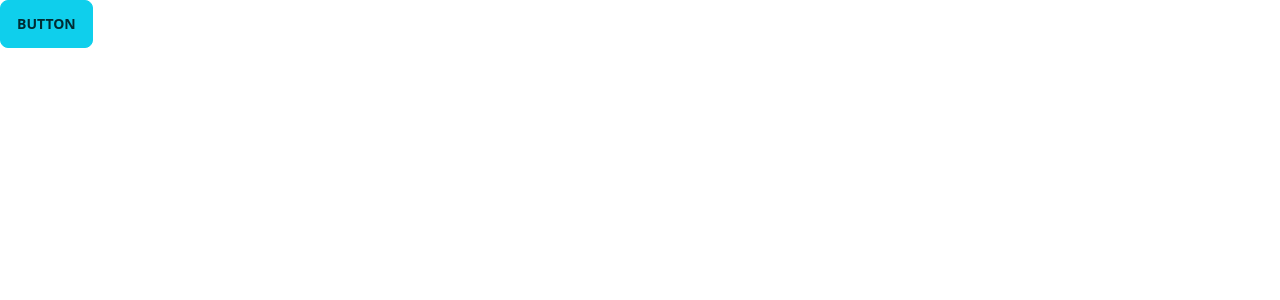
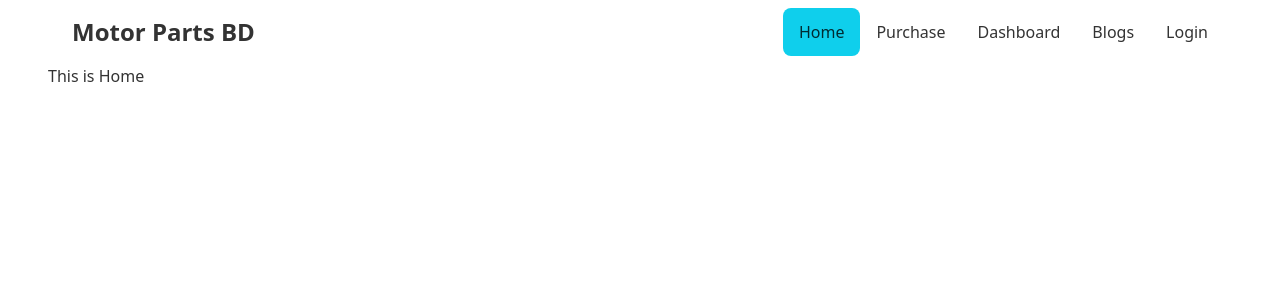
Before and after one commit to Md-Mobassher/motor-parts-manufacturer-bd-client, a React (Create React App) app: page / in a window 1280 px wide. Shown: the top 300 px of the page. Built offline with nearby package versions, Linux system fonts and the light colour scheme.

Commit message:
navbar added

```diff
--- a/src/App.js
+++ b/src/App.js
@@ -1,9 +1,27 @@
+import { Route, Routes } from 'react-router-dom';
 import './App.css';
+import Login from './Login/Login';
+import Signup from './Login/Signup';
+import Blogs from './Pages/Blogs/Blogs';
+import Home from './Pages/Home/Home';
+import Navbar from './Shared/Navbar';
+import NotFound from './Shared/NotFound';
 
 function App() {
   return (
-    <div>
-      <button class="btn btn-primary">Button</button>
+    <div className='max-w-7xl mx-auto lg:px-12'>
+      <Navbar>
+        <Routes>
+          <Route path='/' element={<Home></Home>}></Route>
+
+          <Route path='/' element={<Home></Home>}></Route>
+          <Route path='/blogs' element={<Blogs></Blogs>}></Route>
+          <Route path='/signup' element={<Signup></Signup>}></Route>
+          <Route path='/login' element={<Login></Login>}></Route>
+          <Route path='*' element={<NotFound></NotFound>}></Route>
+        </Routes>
+      </Navbar>
+
     </div>
   );
 }
--- /dev/null
+++ b/src/Pages/Home/Home.js
@@ -0,0 +1,11 @@
+import React from 'react';
+
+const Home = () => {
+    return (
+        <div>
+            <h2>This is Home</h2>
+        </div>
+    );
+};
+
+export default Home;
--- a/src/Shared/Navbar.js
+++ b/src/Shared/Navbar.js
@@ -1,10 +1,47 @@
 import React from 'react';
+import {  NavLink } from 'react-router-dom';
 
-const Navbar = () => {
+const Navbar = ({children}) => {
+    let navItems = <>
+        <li><NavLink to='/'  className='rounded-lg'>Home</NavLink></li>
+        <li><NavLink to='/purchase'  className='rounded-lg'>Purchase</NavLink></li>
+        <li><NavLink to='/dashboard' className='rounded-lg'>Dashboard</NavLink></li>
+        <li><NavLink to='/blogs' className='rounded-lg'>Blogs</NavLink></li>
+        <li><NavLink to='/login' className='rounded-lg'>Login</NavLink></li>
+
+    </>
+
+
     return (
-        <div>
-            <h2>Navbar</h2>
+        <div className="drawer drawer-end">
+        <input id="my-drawer-3" type="checkbox" className="drawer-toggle" />
+        <div className="drawer-content flex flex-col">
+
+          <div className="w-full navbar ">
+          <div className="flex-1 px-2 mx-2 text-2xl font-semibold ">Motor Parts BD</div>
+            <div className="flex-none lg:hidden">
+              <label for="my-drawer-3" className="btn btn-square btn-ghost ">
+                <svg xmlns="http://www.w3.org/2000/svg" fill="none" viewBox="0 0 24 24" className="inline-block w-6 h-6 stroke-current"><path stroke-linecap="round" stroke-linejoin="round" stroke-width="2" d="M4 6h16M4 12h16M4 18h16"></path></svg>
+              </label>
+            </div>
+
+            <div className="flex-none hidden lg:block">
+              <ul className="menu menu-horizontal ">
+                    {navItems}
+              </ul>
+            </div>
+          </div>
+
+       {children}
         </div>
+        <div className="drawer-side">
+          <label for="my-drawer-3" className="drawer-overlay"></label>
+          <ul className="menu p-4 overflow-y-auto w-80 bg-base-100">
+                {navItems}
+          </ul>
+
+        </div>
+      </div>
     );
 };
 
```
